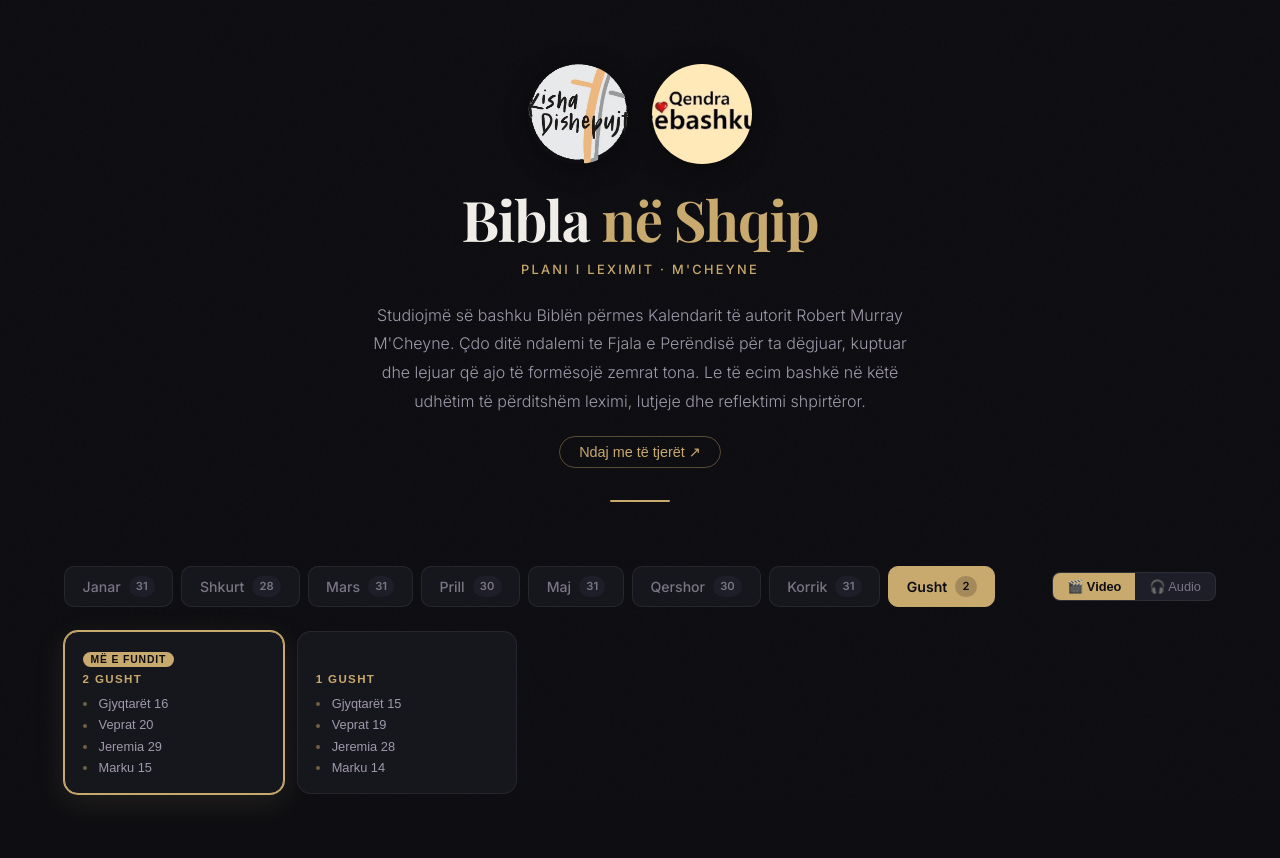
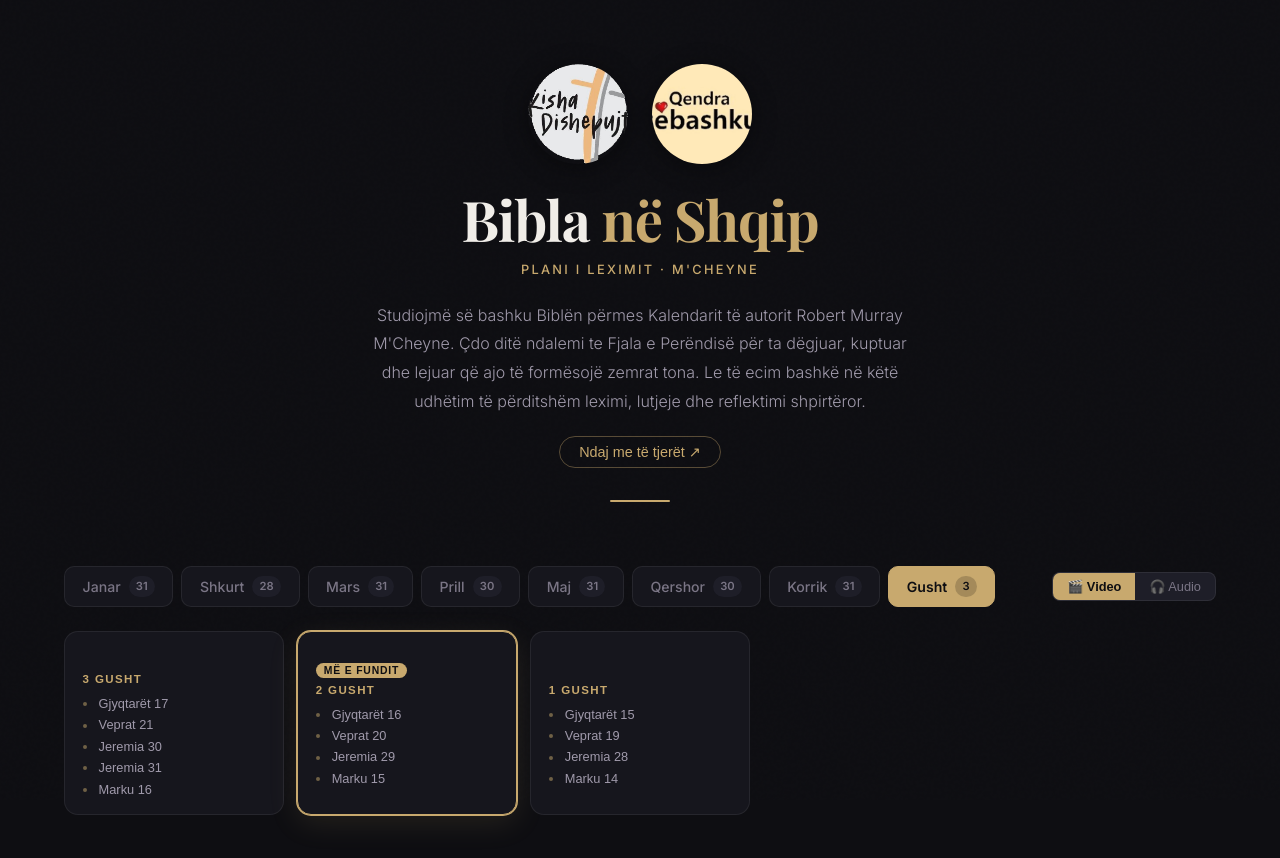
Before and after one commit to jeffandmeredith-max/bibla-shqip, a React (Vite) app: page / in a window 1280 px wide. Shown: the top 858 px of the page. Built offline with nearby package versions, Linux system fonts and the light colour scheme.

Commit message:
chore: daily update 2026-08-03

```diff
--- a/src/data/august.js
+++ b/src/data/august.js
@@ -45,5 +45,32 @@ export const august = [
         "start": 947
       }
     ]
+  },
+  {
+    "day": 3,
+    "date": "3 Gusht",
+    "videoId": "__7TStH30FA",
+    "readings": [
+      {
+        "title": "Gjyqtarët 17",
+        "start": 0
+      },
+      {
+        "title": "Veprat 21",
+        "start": 123
+      },
+      {
+        "title": "Jeremia 30",
+        "start": 458
+      },
+      {
+        "title": "Jeremia 31",
+        "start": 680
+      },
+      {
+        "title": "Marku 16",
+        "start": 1059
+      }
+    ]
   }
 ]
```
